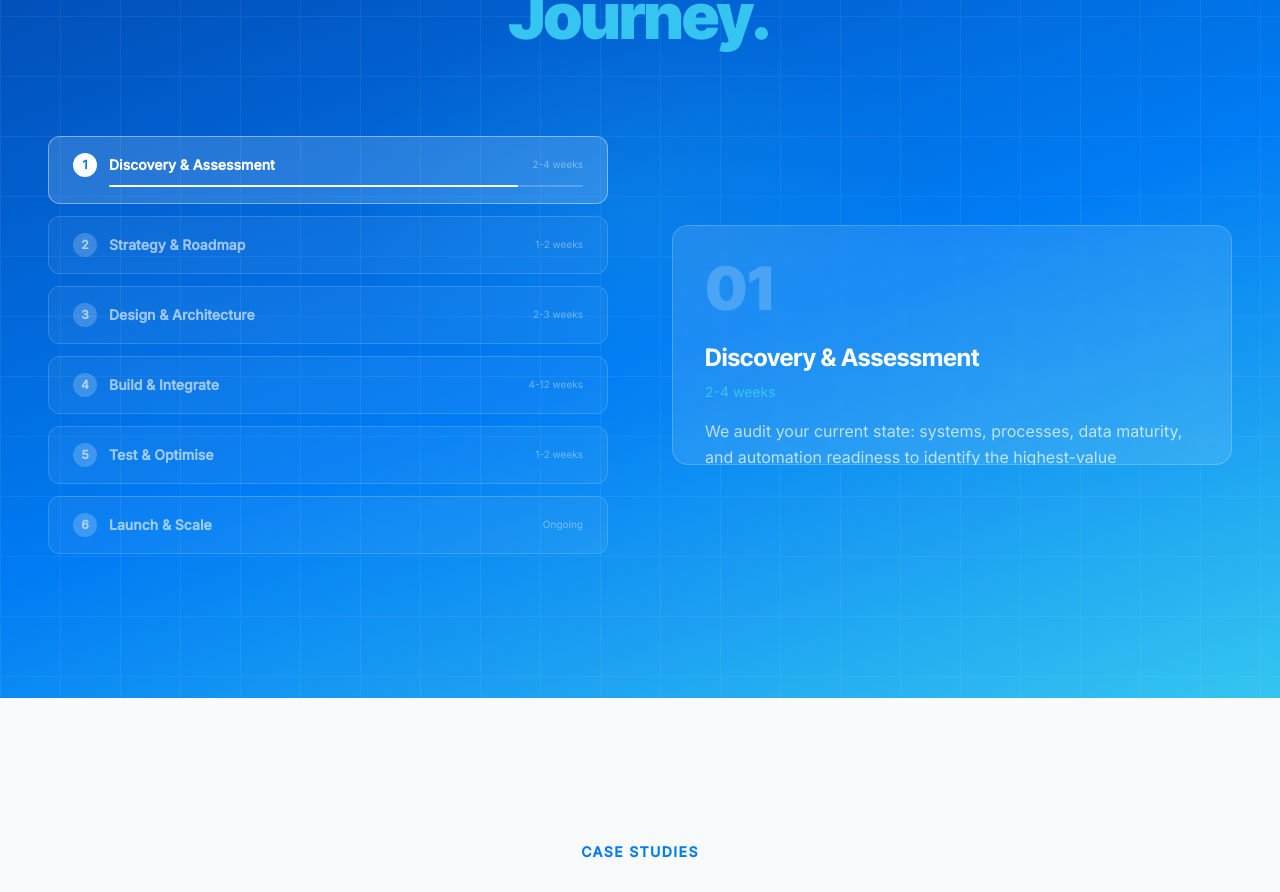
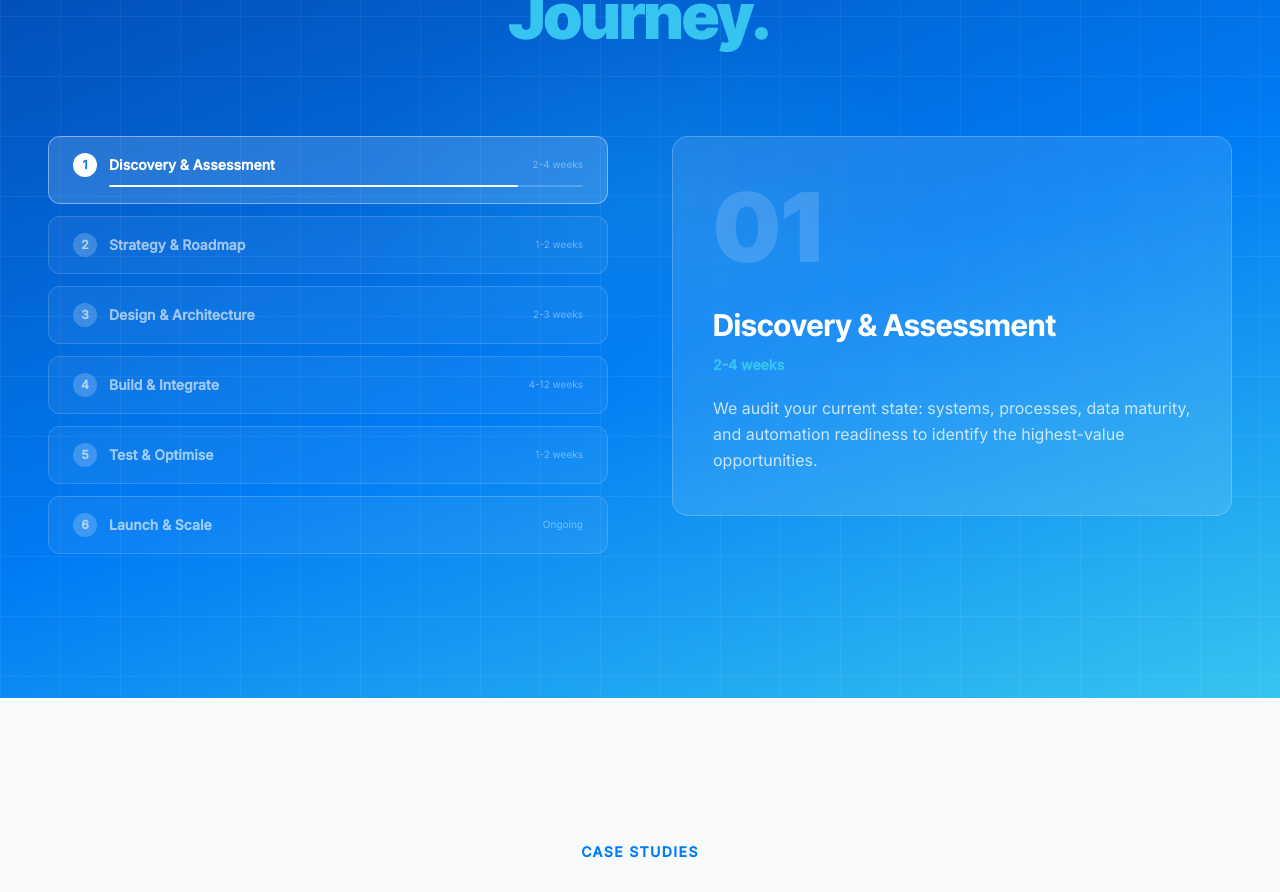
Before and after one commit to Ateeqasif/Sync4Tech-2.0, a Next.js app: page / in a window 1280 px wide. Shown: the part 5280-6172 px from the top of the page. Built offline with nearby package versions, Linux system fonts and the light colour scheme.

Commit message:
fix: increase detail card height and padding so content is fully visible

```diff
--- a/src/components/sections/TransformationJourney.tsx
+++ b/src/components/sections/TransformationJourney.tsx
@@ -32,7 +32,7 @@ export default function TransformationJourney() {
       style={{ background: 'linear-gradient(160deg, #033a9d 0%, #007cf4 60%, #36c5f0 100%)' }}
       id="journey"
     >
-      {/* Subtle grid overlay */}
+      {/* Grid overlay */}
       <div
         className="absolute inset-0 opacity-[0.06] pointer-events-none"
         style={{
@@ -65,7 +65,7 @@ export default function TransformationJourney() {
           </h2>
         </motion.div>
 
-        <div className="grid md:grid-cols-2 gap-16 items-center">
+        <div className="grid md:grid-cols-2 gap-16 items-start">
           {/* Stage selector */}
           <div className="flex flex-col gap-3">
             {stages.map((s, i) => (
@@ -80,7 +80,7 @@ export default function TransformationJourney() {
               >
                 <div className="flex items-center gap-3">
                   <span
-                    className={`text-xs font-bold w-6 h-6 rounded-full flex items-center justify-center transition-colors ${
+                    className={`text-xs font-bold w-6 h-6 rounded-full flex items-center justify-center shrink-0 transition-colors ${
                       i === active ? 'bg-white text-[#007cf4]' : 'bg-white/20 text-white/60'
                     }`}
                   >
@@ -93,7 +93,7 @@ export default function TransformationJourney() {
                   >
                     {s.title}
                   </span>
-                  <span className="ml-auto text-[10px] text-white/40">{s.duration}</span>
+                  <span className="ml-auto text-[10px] text-white/40 shrink-0">{s.duration}</span>
                 </div>
                 {i === active && (
                   <div className="mt-2 ml-9 h-0.5 bg-white/20 rounded-full overflow-hidden">
@@ -110,8 +110,9 @@ export default function TransformationJourney() {
             ))}
           </div>
 
-          {/* Detail panel */}
-          <div className="relative overflow-hidden min-h-[240px]">
+          {/* Detail panel — fixed height, scrollable content fully visible */}
+          <div className="sticky top-28">
+            <div className="relative overflow-hidden" style={{ minHeight: '380px' }}>
               <AnimatePresence mode="wait" custom={dir}>
                 <motion.div
                   key={active}
@@ -127,24 +128,25 @@ export default function TransformationJourney() {
                   transition={{ duration: 0.5, ease: [0.22, 1, 0.36, 1] }}
                   className="absolute inset-0"
                 >
-                <div className="bg-white/10 border border-white/20 rounded-2xl p-8 h-full backdrop-blur-sm">
+                  <div className="bg-white/10 border border-white/20 rounded-2xl p-10 h-full backdrop-blur-sm flex flex-col justify-center">
                     <div
-                    className="text-6xl font-inter-tight font-black mb-6 opacity-20 text-white"
-                    style={{ lineHeight: 1 }}
+                      className="font-inter-tight font-black mb-8 text-white"
+                      style={{ fontSize: 'clamp(64px, 8vw, 96px)', lineHeight: 1, opacity: 0.15 }}
                     >
                       {String(stages[active].id).padStart(2, '0')}
                     </div>
-                  <h3 className="font-inter-tight font-bold text-white text-2xl mb-2">
+                    <h3 className="font-inter-tight font-bold text-white text-2xl md:text-3xl mb-3">
                       {stages[active].title}
                     </h3>
-                  <p className="text-[#36c5f0] text-sm mb-4">{stages[active].duration}</p>
-                  <p className="text-white/70 leading-relaxed">{stages[active].description}</p>
+                    <p className="text-[#36c5f0] text-sm font-semibold mb-5">{stages[active].duration}</p>
+                    <p className="text-white/75 leading-relaxed text-base">{stages[active].description}</p>
                   </div>
                 </motion.div>
               </AnimatePresence>
             </div>
           </div>
         </div>
+      </div>
     </section>
   )
 }
```
Lines whose indentation alone changed are shown as unchanged.
